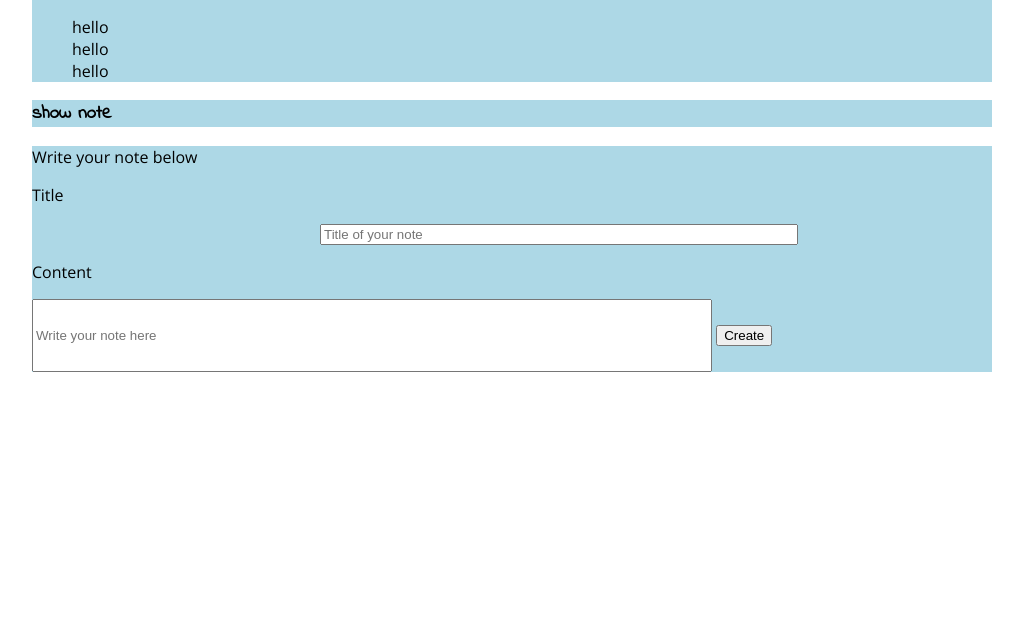
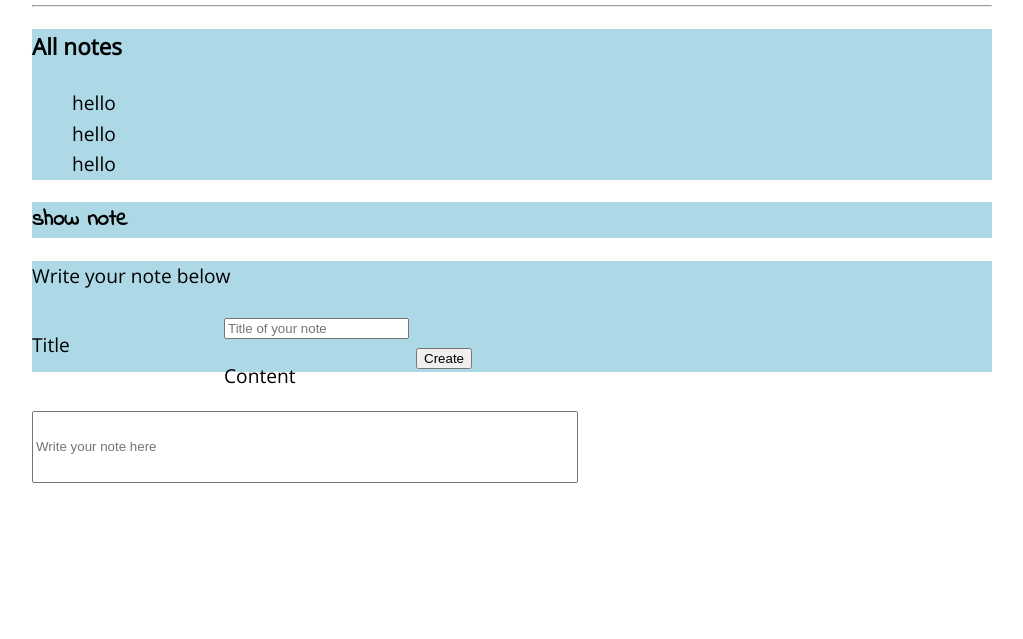
Before and after one commit to supasuma/note_app, a website: page views/index.html in a window 1280 px wide. Shown: the part 161-800 px from the top of the page, without its empty margins (128-1151 px from the left). Drawn offline with nearby package versions, Linux system fonts and the light colour scheme.

Commit message:
small styling

```diff
--- a/css/styles.css
+++ b/css/styles.css
@@ -1,15 +1,19 @@
 
 body {
-  font-family: "Open Sans"
+  font-family: "Open Sans";
+  font-size: 1.2em;
+  line-height: 1.6;
+  font-weight: 400;
 }
 
 #contentContainer {
   width: 960px;
   margin: 0 auto;
+  position: relative;
+  padding: 0 20px;
 }
 
 #header {
-  background-color: lightblue;
   margin-top: 5em;
 }
 
@@ -26,28 +30,18 @@ body {
   font-family: "Indie Flower"
 }
 
-#writeYourNote {
-
-}
-
 #createNote {
   background-color: lightblue;
 }
 
-#createNoteButton {
-
+#sectionLabel {
+  width: 20%;
+  float: left;
 }
 
-#createNoteTitle {
-  width:20%;
-}
-
-#createNoteTitleInput {
-  margin-left: 30%;
-}
-
-#noteName {
-  width: 70%;
+#sectionInput {
+  width: 80%;
+  float: left;
 }
 
 #noteContents {
--- a/views/index.html
+++ b/views/index.html
@@ -15,7 +15,8 @@
     <section id="contentContainer">
 
       <header id="header">
-        <h1>Title of page</h1>
+        <h1>Our Single-Page-Pure-JS Amazing Notes App</h1>
+        <hr>
       </header>
 
       <section id="allNotes">
@@ -31,8 +32,6 @@
         <h1>show note</h1>
       </section>
 
-
-
       <section id="createNote">
 
         <section id="writeYourNote">
@@ -40,26 +39,20 @@
         </section>
 
         <form class="" action="index.html" method="post">
-
-          <section>
-            <section id="createNoteTitle">
-            <p>Title</p>
-            </section>
-            <section id="createNoteTitleInput">
-            <input id="noteName" type="text" name="noteTitle" placeholder="Title of your note">
-            </section>
+          <section id="sectionLabel">
+          <p>Title</p>
+          </section>
+          <section id="sectionInput">
+          <input id="noteName" type="text" name="noteTitle" placeholder="Title of your note">
           </section>
 
-        <section>
-          <section>
+          <section id="sectionLabel">
             <p>Content</p>
           </section>
-          <section>
-            <input id= "noteContents"type="text" name="noteContents" placeholder="Write your note here">
+          <section id="sectionInput">
+            <input id= "noteContents" type="text" name="noteContents" placeholder="Write your note here">
+          </section>
             <button id="createNoteButton" type="submit" name="createNote">Create</button>
-          </section>
-        </section>
-
         </form>
       </section>
 
```
